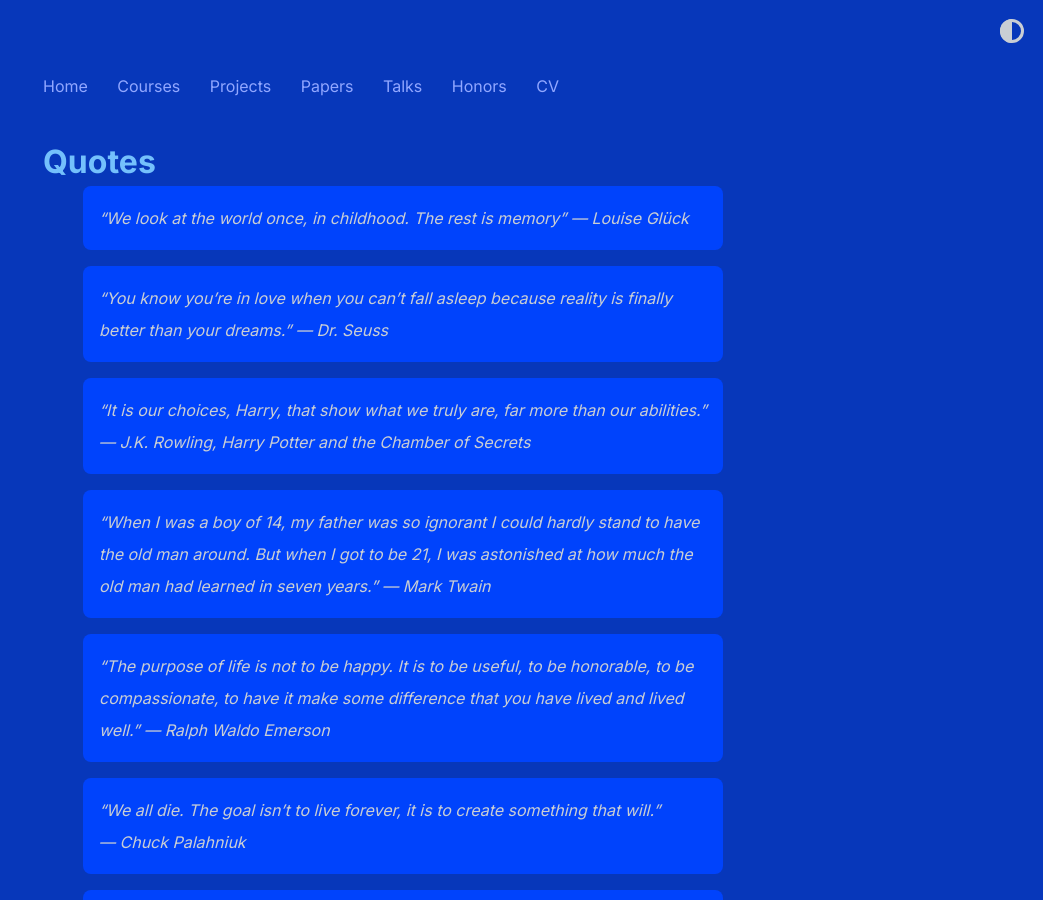
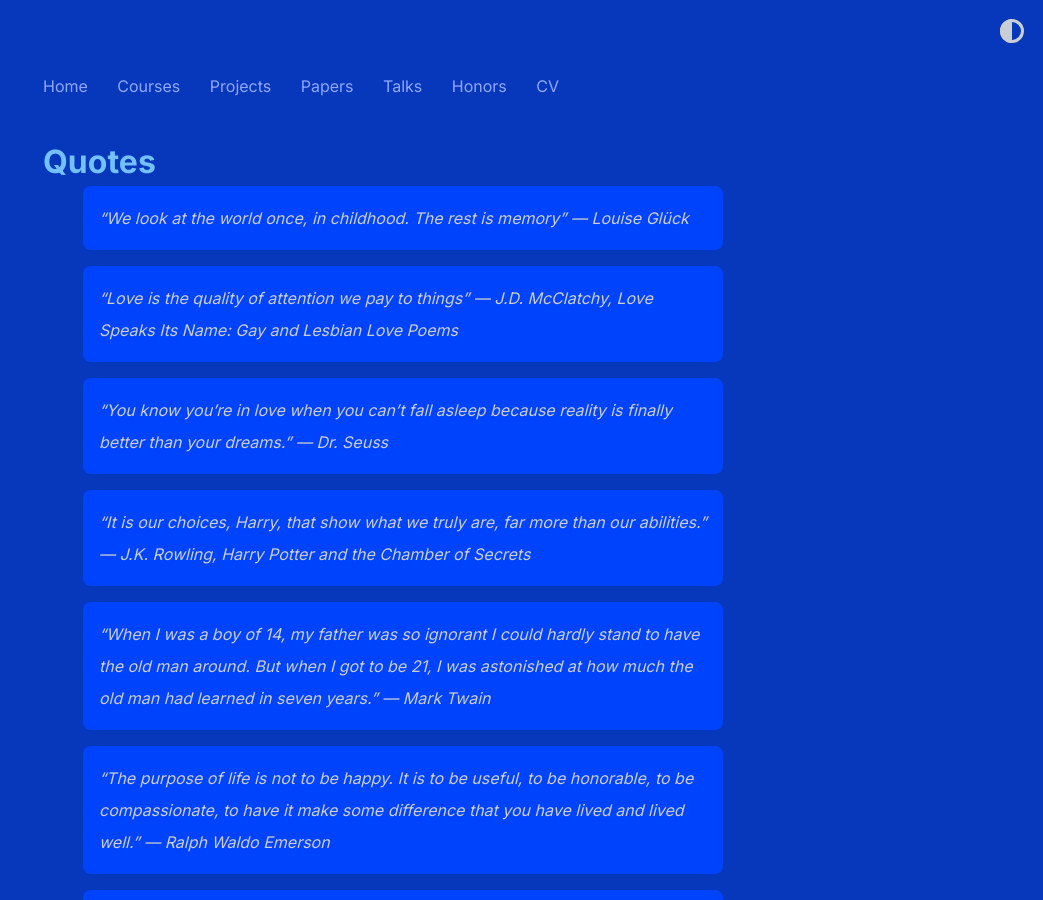
Before and after one commit to shihankanungo/shihankanungo.github.io, a Jekyll site: the page built from quotes.md, in a window 1280 px wide and 900 px high. Shown: the whole window, without its empty margins (237-1280 px from the left). Built offline with Jekyll 4.4.1, drawn with Linux system fonts in a browser that asks for light colours.

Commit message:
Update quotes.md

```diff
--- a/quotes.md
+++ b/quotes.md
@@ -4,6 +4,8 @@
 ---
 
 > "We look at the world once, in childhood. The rest is memory" --- Louise Glück
+
+> "Love is the quality of attention we pay to things" --- J.D. McClatchy, Love Speaks Its Name: Gay and Lesbian Love Poems
 
 > "You know you're in love when you can't fall asleep because reality is finally better than your dreams." --- Dr. Seuss
 
```
